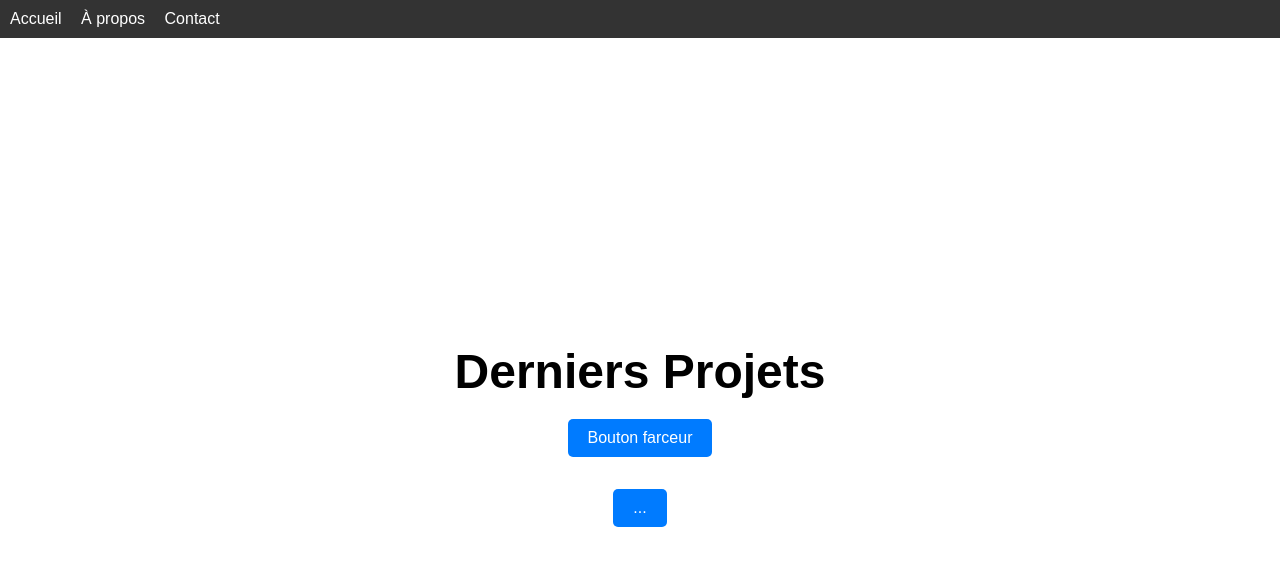
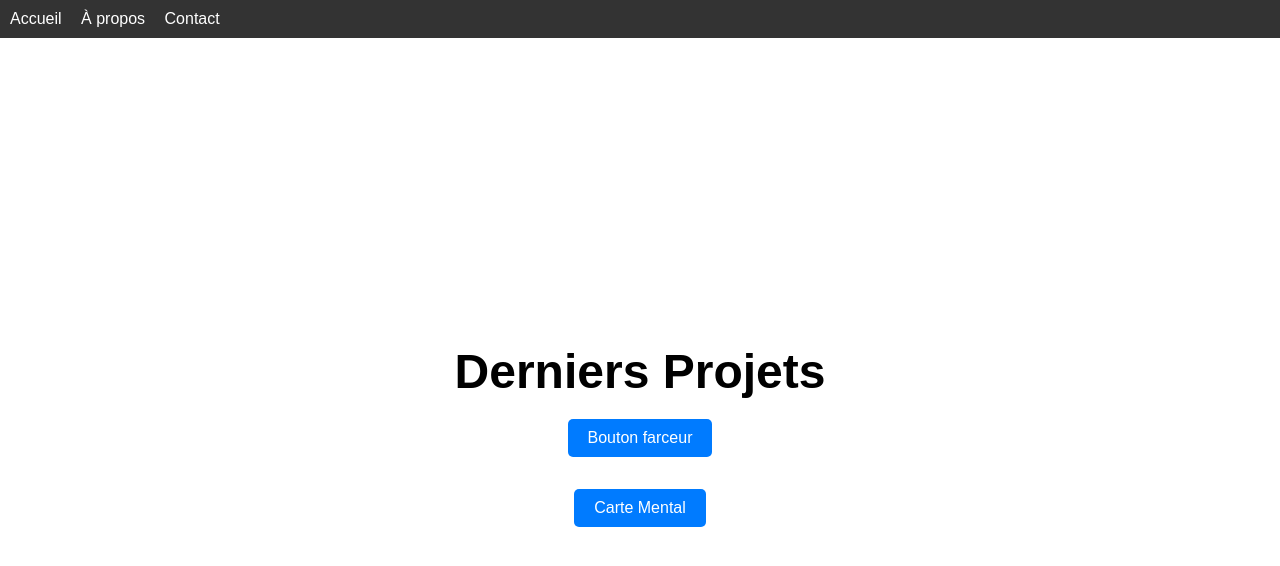
Before and after one commit to mesox-s/mesox-s.github.io, a plain HTML site: page projets.html in a window 1280 px wide. Drawn offline with Linux system fonts and the light colour scheme.

Commit message:
projets.html

```diff
--- a/projets.html
+++ b/projets.html
@@ -64,8 +64,8 @@
         <a>
             <h1></h1>
         </a>
-        <a>
-            <button class="funny-button">...</button>
+        <a href="carte-mental.html">
+            <button class="funny-button">Carte Mental</button>
         </a>
     </div>
 </body>
```
